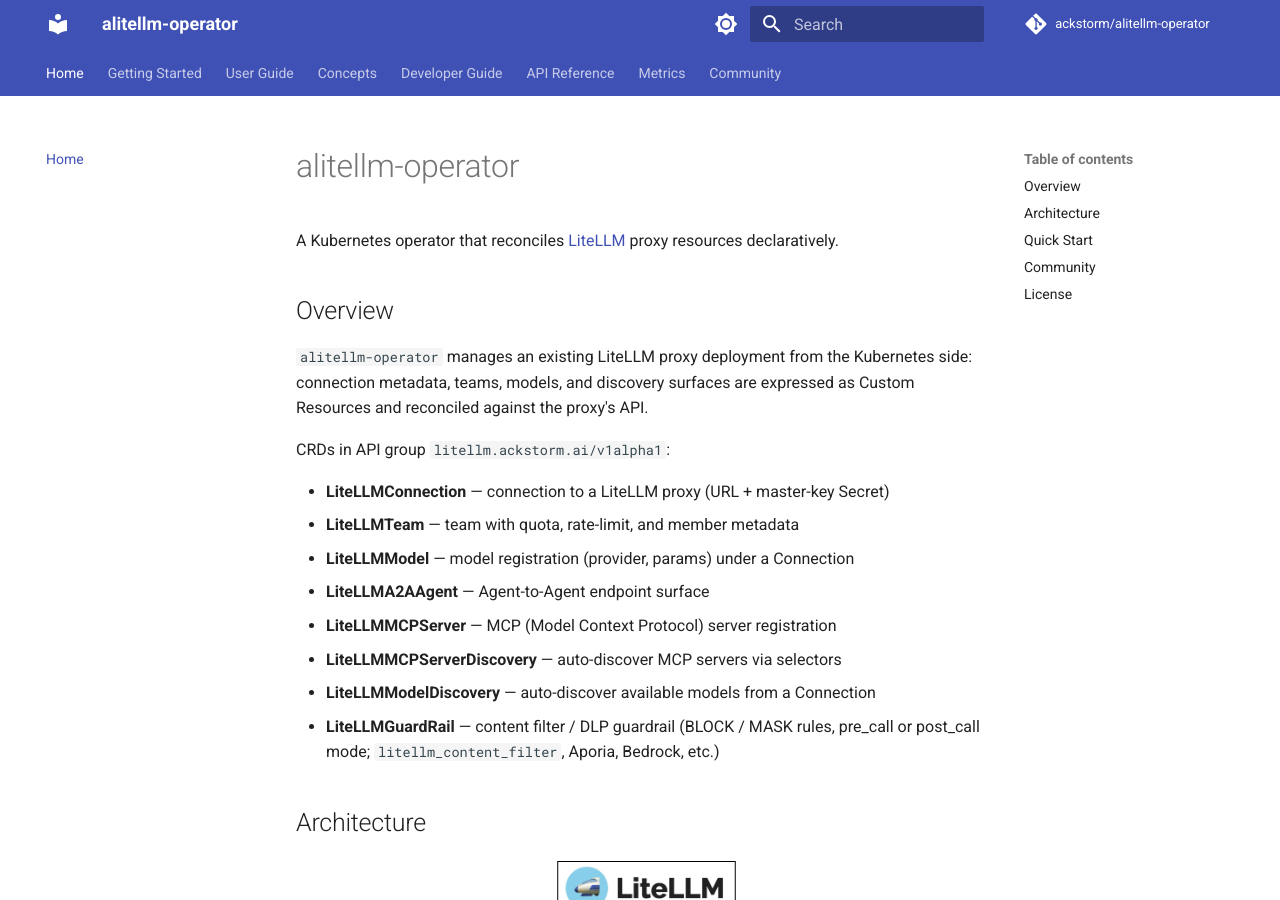
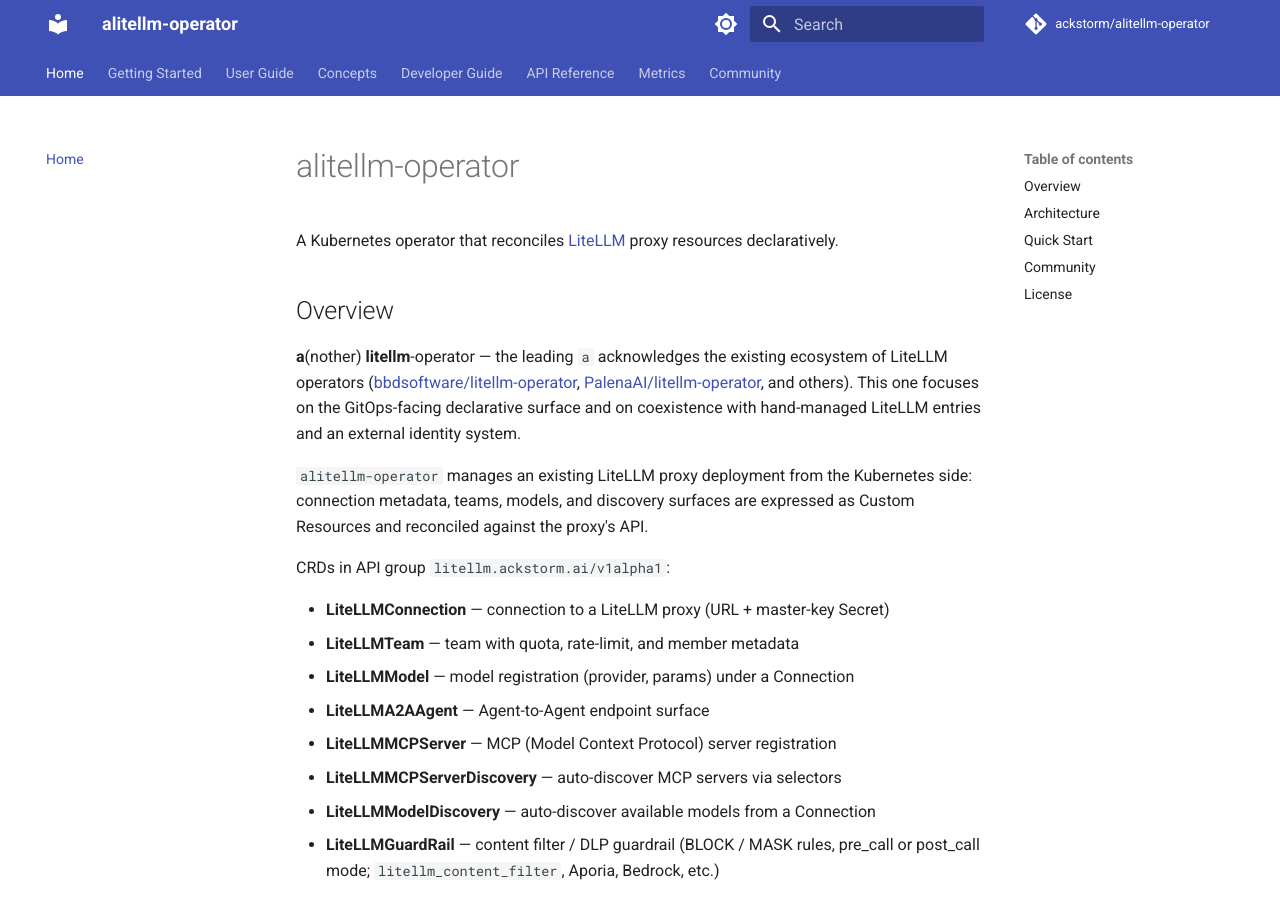
Before and after one commit to ackstorm/alitellm-operator, an MkDocs documentation site: the page built from docs/index.md, in a window 1280 px wide and 900 px high. Built offline with MkDocs 1.6.1 and Material for MkDocs 9.7.7, drawn with Linux system fonts in a browser that asks for light colours; comment, search, counter and statistics services are not loaded; the version menu is left out.

Commit message:
docs: add a(nother)litellm-operator naming note to overview

```diff
--- a/docs/index.md
+++ b/docs/index.md
@@ -4,6 +4,14 @@
 [LiteLLM](https://github.com/BerriAI/litellm) proxy resources declaratively.
 
 ## Overview
+
+**a**(nother) **litellm**-operator — the leading `a` acknowledges the
+existing ecosystem of LiteLLM operators
+([bbdsoftware/litellm-operator](https://github.com/bbdsoftware/litellm-operator),
+[PalenaAI/litellm-operator](https://github.com/PalenaAI/litellm-operator),
+and others). This one focuses on the GitOps-facing declarative surface and
+on coexistence with hand-managed LiteLLM entries and an external identity
+system.
 
 `alitellm-operator` manages an existing LiteLLM proxy deployment from the
 Kubernetes side: connection metadata, teams, models, and discovery surfaces
```
